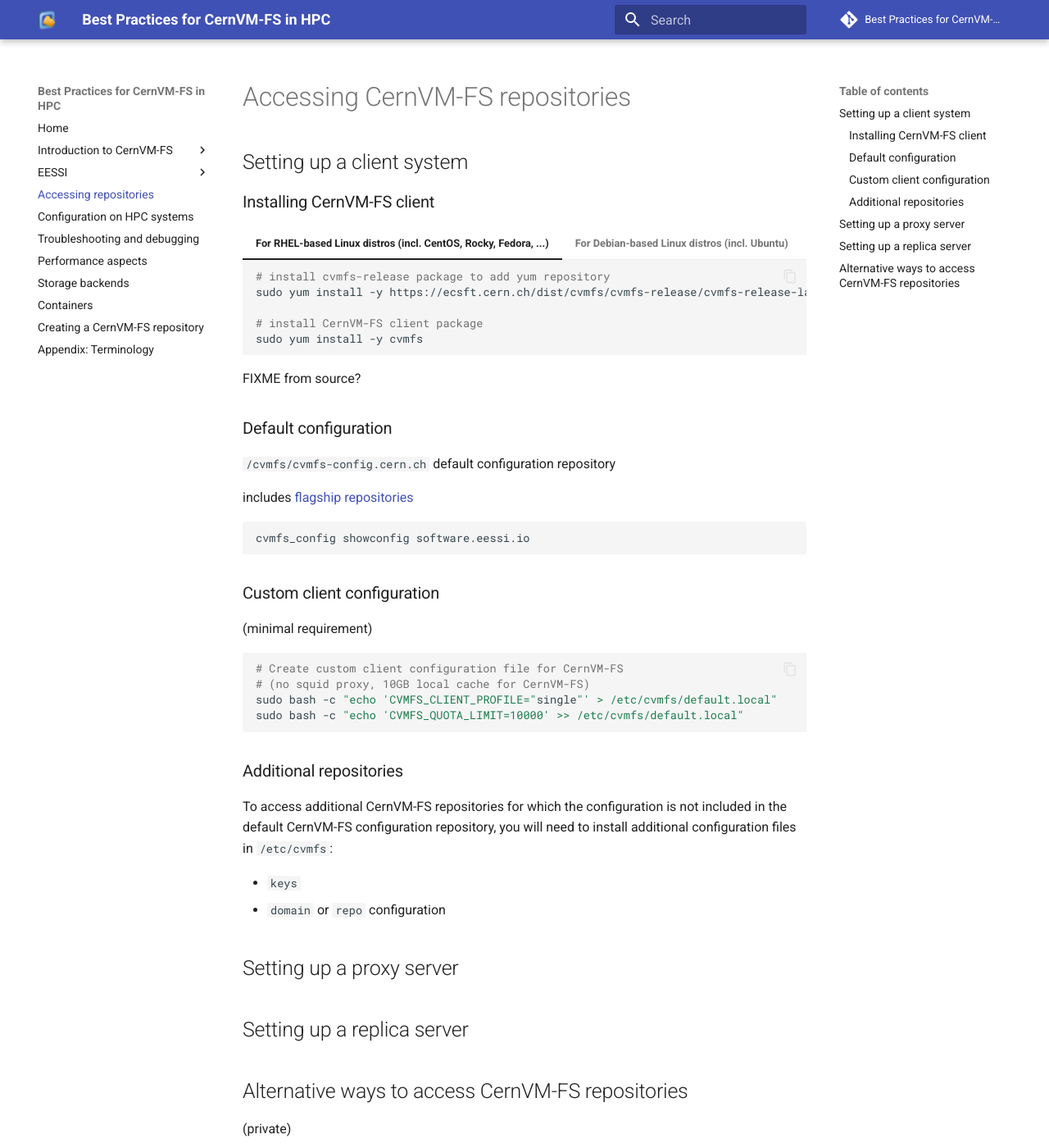
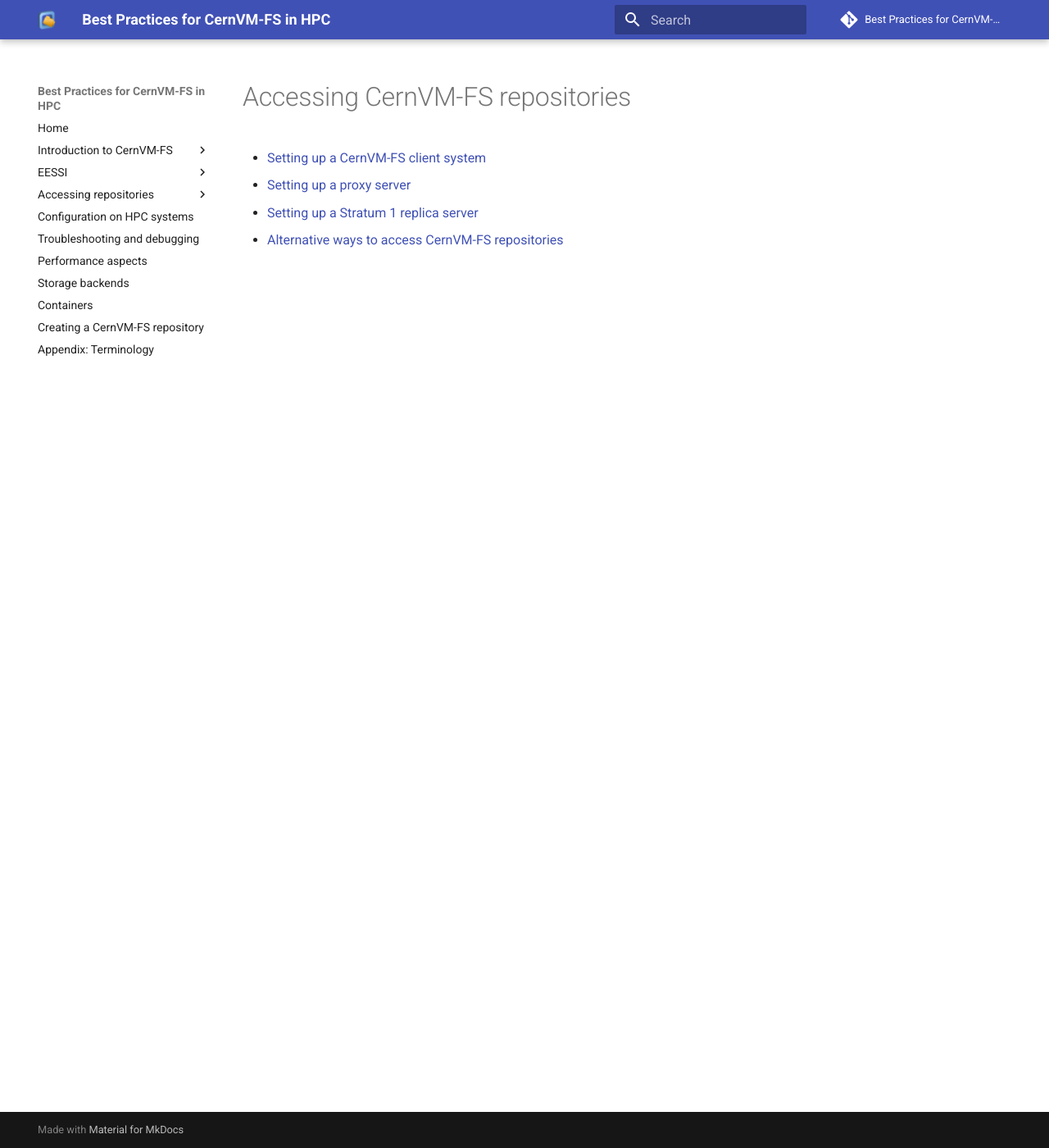
Before and after one commit to multixscale/cvmfs-tutorial-hpc-best-practices, an MkDocs documentation site: the page built from docs/access/index.md, in a window 1280 px wide and 1400 px high. Shown: the whole window at 82% size. Built offline with MkDocs 1.6.1 and Material for MkDocs 9.7.7, drawn with Linux system fonts in a browser that asks for light colours; comment, search, counter and statistics services are not loaded.

Commit message:
start fleshing out 'Accessing CernVM-FS repositories' section

````diff
--- a/docs/access.md
+++ /dev/null
@@ -1,67 +0,0 @@
-# Accessing CernVM-FS repositories
-
-## Setting up a client system
-
-### Installing CernVM-FS client
-
-=== "For RHEL-based Linux distros (incl. CentOS, Rocky, Fedora, ...)"
-
-    ``` { .bash .copy }
-    # install cvmfs-release package to add yum repository
-    sudo yum install -y https://ecsft.cern.ch/dist/cvmfs/cvmfs-release/cvmfs-release-latest.noarch.rpm
-
-    # install CernVM-FS client package
-    sudo yum install -y cvmfs
-    ```
-
-=== "For Debian-based Linux distros (incl. Ubuntu)"
-
-    ``` { .bash .copy }
-    # install cvmfs-release package to add apt repository
-    sudo apt install lsb-release
-    curl -OL https://ecsft.cern.ch/dist/cvmfs/cvmfs-release/cvmfs-release-latest_all.deb
-    sudo dpkg -i cvmfs-release-latest_all.deb
-    sudo apt update
-
-    # install CernVM-FS client package
-    sudo apt install -y cvmfs
-    ```
-
-FIXME from source?
-
-### Default configuration
-
-`/cvmfs/cvmfs-config.cern.ch` default configuration repository
-
-includes [flagship repositories](cvmfs/flagship-repositories.md)
-
-```
-cvmfs_config showconfig software.eessi.io
-```
-
-### Custom client configuration
-
-(minimal requirement)
-
-``` { .bash .copy }
-# Create custom client configuration file for CernVM-FS
-# (no squid proxy, 10GB local cache for CernVM-FS)
-sudo bash -c "echo 'CVMFS_CLIENT_PROFILE="single"' > /etc/cvmfs/default.local"
-sudo bash -c "echo 'CVMFS_QUOTA_LIMIT=10000' >> /etc/cvmfs/default.local"
-```
-
-### Additional repositories
-
-To access additional CernVM-FS repositories for which the configuration is not included in the default CernVM-FS
-configuration repository, you will need to install additional configuration files in `/etc/cvmfs`:
-
-* `keys`
-* `domain` or `repo` configuration
-
-## Setting up a proxy server
-
-## Setting up a replica server
-
-## Alternative ways to access CernVM-FS repositories
-
-(private)
--- /dev/null
+++ b/docs/access/index.md
@@ -0,0 +1,6 @@
+# Accessing CernVM-FS repositories
+
+- [Setting up a CernVM-FS client system](client.md)
+- [Setting up a proxy server](proxy.md)
+- [Setting up a Stratum 1 replica server](stratum1.md)
+- [Alternative ways to access CernVM-FS repositories](alternatives.md)
--- a/mkdocs.yml
+++ b/mkdocs.yml
@@ -22,8 +22,11 @@
     - "High-level design": eessi/high-level-design.md
     - "Using EESSI": eessi/using-eessi.md
     - "Getting support": eessi/support.md
-  - Accessing repositories: access.md
-  - Configuration on HPC systems: configuration.md
+  - Accessing repositories:
+    - "Setting up a client system": access/client.md
+    - "Setting up a proxy server": access/proxy.md
+    - "Setting up a replica server": access/stratum1.md
+  - Configuration on HPC systems: configuration_hpc.md
   - Troubleshooting and debugging: troubleshooting.md
   - Performance aspects: performance.md
   - Storage backends: storage-backends.md
````
Also changed, not shown: docs/access/alternatives.md (added, +6 -0 lines), docs/access/client.md (added, +194 -0 lines), docs/access/proxy.md (added, +6 -0 lines), docs/access/stratum1.md (added, +5 -0 lines), docs/eessi/high-level-design.md (+5 -5 lines), docs/eessi/support.md (+1 -1 lines), docs/eessi/using-eessi.md (+1 -1 lines), docs/configuration_hpc.md (renamed from docs/configuration.md).
